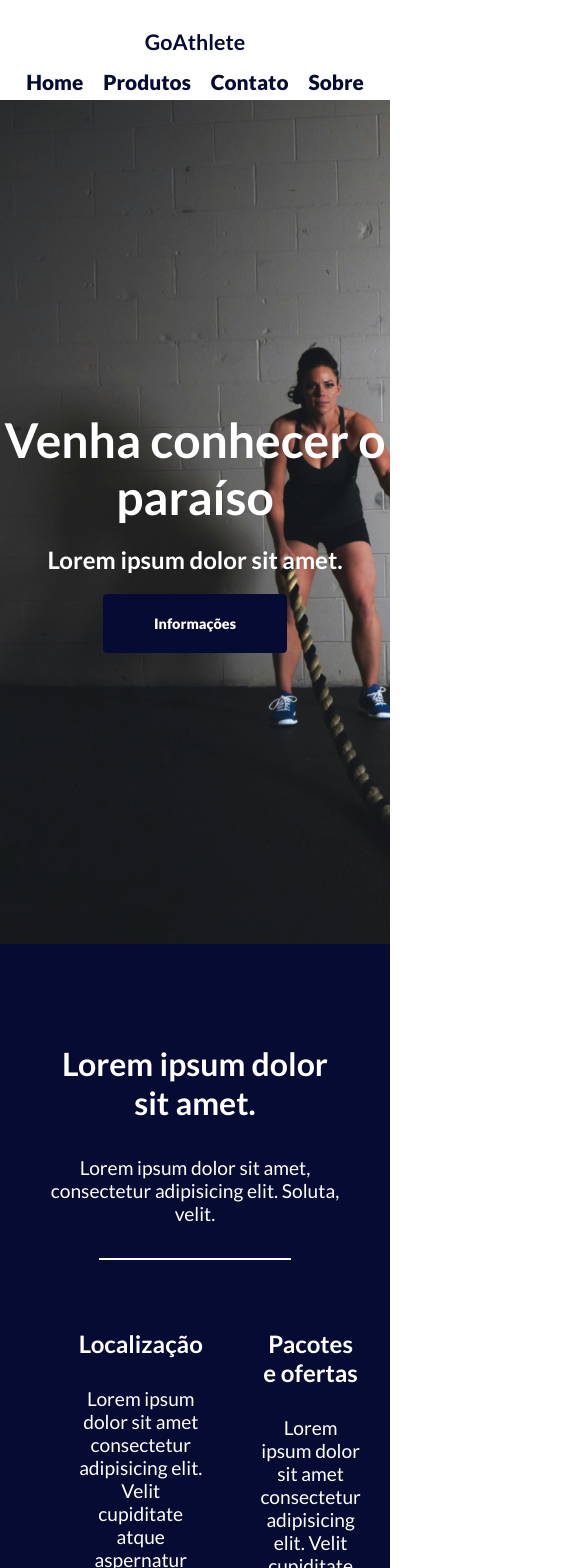
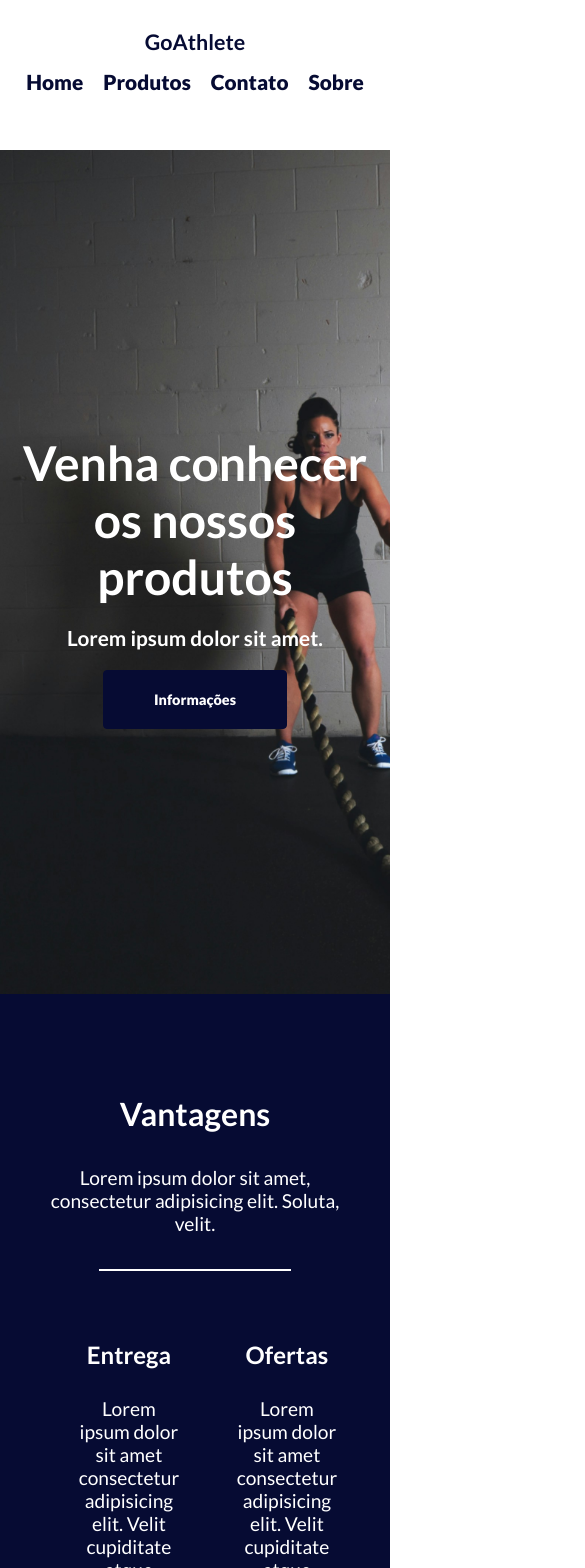
Before and after one commit to aarthurbf/front_end_cp04, a React (Vite) app: page / in a window 390 px wide. Shown: the top 1568 px of the page, 585 px wide, since content can reach past the window. Built offline with nearby package versions, Linux system fonts and the light colour scheme.

Commit message:
Add: Banner text

```diff
--- a/src/css/Home.css
+++ b/src/css/Home.css
@@ -1,4 +1,4 @@
-.banner{
+.banner {
     background: url(../assets/scott-webb-U5kQvbQWoG0-unsplash.jpg);
     background-size: cover;
     min-height: 100vh;
@@ -9,18 +9,18 @@
     text-align: center;
 }
 
-.banner h2{
+.banner h2 {
     margin: 1.25rem 0;
     font-size: 3rem;
     color: var(--color1);
 }
 
-.banner h3{
+.banner h3 {
     font-size: 1.5rem;
     color: var(--color1);
 }
 
-.banner .btn{
+.banner .btn {
     margin-top: 1.25rem;
     background: var(--color2);
     border: 1px solid var(--color2);
@@ -33,12 +33,12 @@
     font-size: 0.9rem;
 }
 
-.banner .btn:hover{
+.banner .btn:hover {
     background: transparent;
     color: var(--color2);
 }
 
-.informacoes{
+.informacoes {
     background: var(--color2);
     color: var(--color1);
     display: flex;
@@ -48,19 +48,19 @@
     text-align: center;
 }
 
-.informacoes h3{
+.informacoes h3 {
     font-size: 2rem;
     margin-bottom: 2.1rem;
 }
 
-.informacoes p{
+.informacoes p {
     max-width: 50rem;
     margin-bottom: 2.1rem;
     font-size: 1.2rem;
     text-align: center;
 }
 
-.informacoes hr{
+.informacoes hr {
     width: 12rem;
     height: 2px;
     background: var(--color1);
@@ -68,23 +68,38 @@
     border: none;
 }
 
-.informacoes .item{
+.informacoes .item {
     width: 100%;
     display: flex;
 }
 
-.informacoes .item li{
+.informacoes .item li {
     padding: 0 1.8rem;
     text-align: center;
 }
 
-.informacoes .item li h4{
+.informacoes .item li h4 {
     color: var(--color1);
     font-size: 1.5rem;
     margin-bottom: 1.8rem;
 }
 
-.informacoes .item li p{
+.informacoes .item li p {
     font-size: 1.2rem;
     margin-bottom: 1.8rem;
 }
+
+/*Responsividade*/
+@media (max-width: 700px) {
+    .banner {
+        margin-top: 3.1rem;
+    }
+
+    .banner h1 {
+        font-size: 2.3rem;
+    }
+
+    .banner h3 {
+        font-size: 1.3rem;
+    }
+}
--- a/src/routes/Home.jsx
+++ b/src/routes/Home.jsx
@@ -6,27 +6,27 @@ function Home() {
     <>
       {/* BANNER */}
       <section className="banner">
-        <h2>Venha conhecer o paraíso</h2>
+        <h2>Venha conhecer os nossos produtos</h2>
         <h3>Lorem ipsum dolor sit amet.</h3>
         <a href="" className="btn">Informações</a>
       </section>
 
       {/* SERVIÇOS */}
       <section className="informacoes">
-        <h3>Lorem ipsum dolor sit amet.</h3>
+        <h3>Vantagens</h3>
         <p>Lorem ipsum dolor sit amet, consectetur adipisicing elit. Soluta, velit.</p>
         <hr/>
           <ul className="item">
             <li>
-              <h4>Localização</h4>
+              <h4>Entrega</h4>
               <p>Lorem ipsum dolor sit amet consectetur adipisicing elit. Velit cupiditate atque aspernatur quam vel amet.</p>
             </li>
             <li>
-              <h4>Pacotes e ofertas</h4>
+              <h4>Ofertas</h4>
               <p>Lorem ipsum dolor sit amet consectetur adipisicing elit. Velit cupiditate atque aspernatur quam vel amet.</p>
             </li>
             <li>
-              <h4>Acomodações</h4>
+              <h4>Variedade</h4>
               <p>Lorem ipsum dolor sit amet consectetur adipisicing elit. Velit cupiditate atque aspernatur quam vel amet.</p>
             </li>
           </ul>
```
